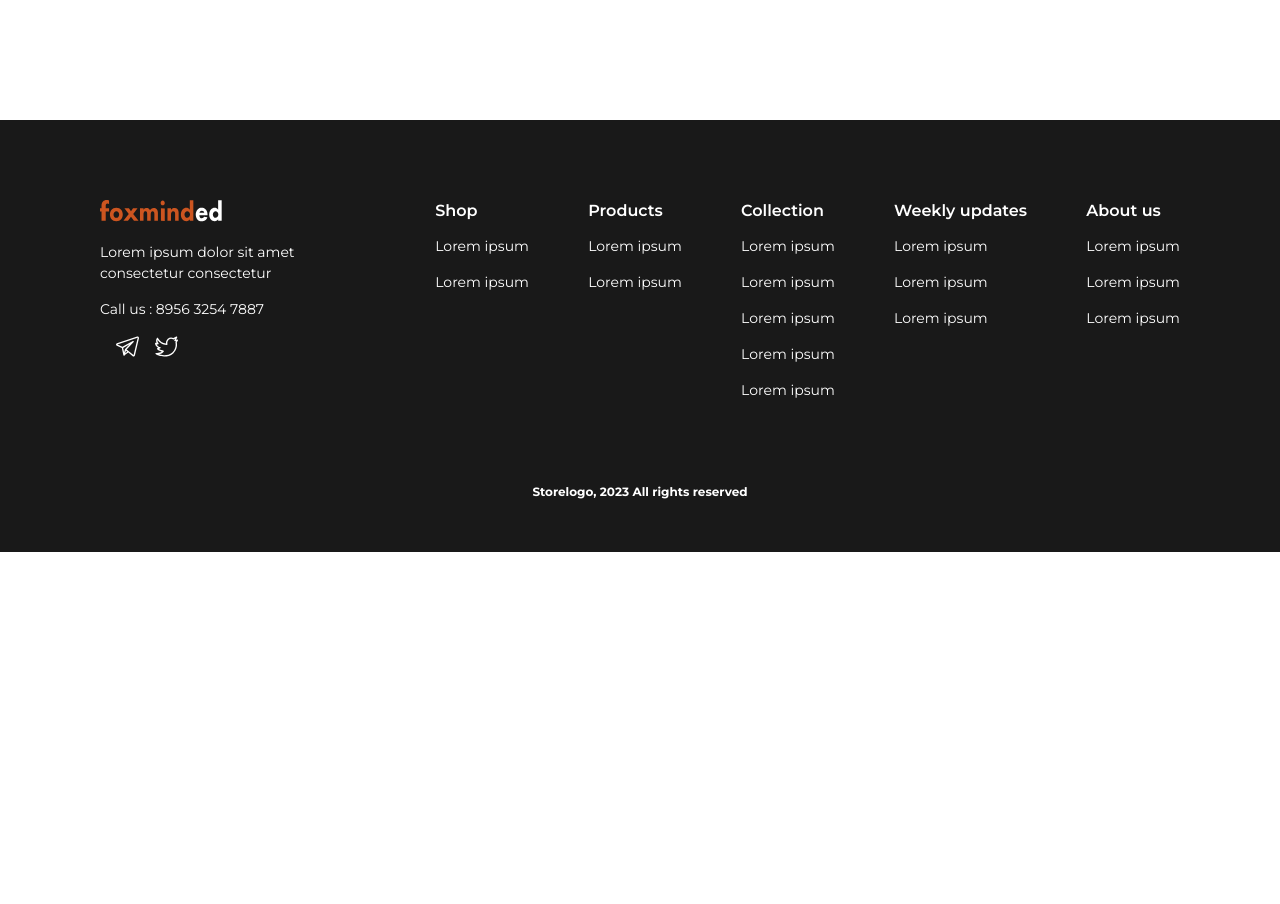
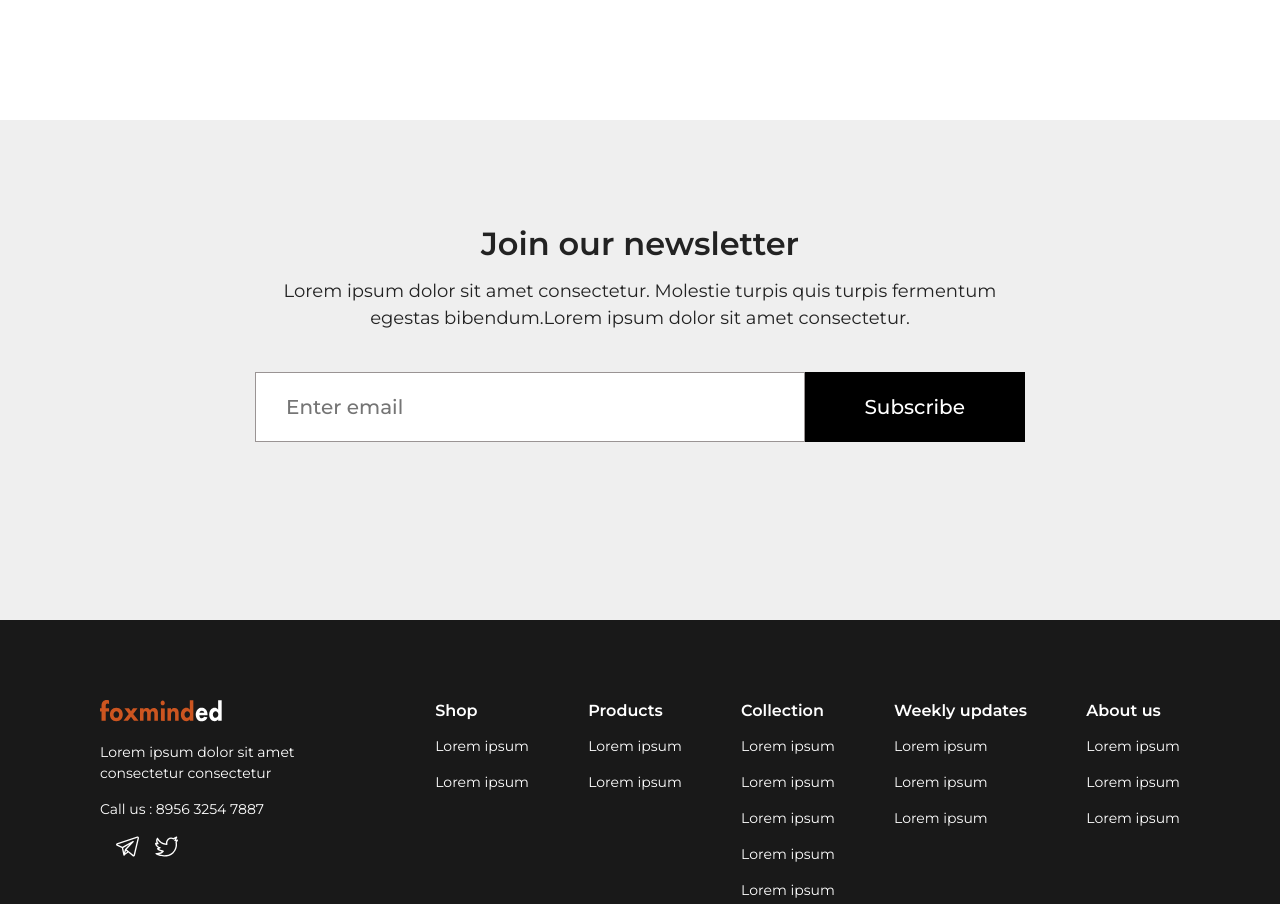
Before and after one commit to tophcore9/tech-shop, a plain HTML site: page task_2.8/main.html in a window 1280 px wide. Shown: the part 1880-2784 px from the top of the page. Before the commit the page ends 2432 px from the top, so only its background shows below. Drawn offline with Linux system fonts and the light colour scheme.

Commit message:
Add newsletter part to the main page

```diff
--- a/task_2.8/css/footer/footer.scss
+++ b/task_2.8/css/footer/footer.scss
@@ -51,8 +51,13 @@
     margin-top: 15px;
 }
 
-.list-item__link:hover {
-    border-bottom: 1px solid white;
+.list-item__link {
+    border-bottom: 1px solid #191919;
+    transition: border-bottom 0.2s ease-out;
+
+    &:hover {
+        border-bottom: 1px solid white;
+    }
 }
 
 .footer__down-part {
--- a/task_2.8/css/newsletter/newsletter.scss
+++ b/task_2.8/css/newsletter/newsletter.scss
@@ -1,3 +1,82 @@
-.newsertter {
+.newsletter {
+    height: 100%;
+    width: 100%;
     min-height: 500px;
+
+    background-color: #EFEFEF;
 }
+
+.newsletter-content {
+    padding: 100px 155px 0 155px;
+
+    height: 100%;
+
+    display: flex;
+    flex-direction: column;
+    justify-content: center;
+    align-items: center;
+}
+
+.newsletter-title {
+    margin-bottom: 10px;
+
+    font-weight: 600;
+    font-size: 32px;
+    line-height: 48px;
+}
+
+.newsletter-text {
+    margin-bottom: 40px;
+
+    text-align: center;
+    font-weight: 400;
+    font-size: 18px;
+    line-height: 27px;
+}
+
+.newsletter-form {
+    width: 100%;
+    height: 70px;
+
+    display: flex;
+    justify-content: stretch;
+    align-items: stretch;
+}
+
+.newsletter-form__email {
+    padding-left: 30px;
+
+    width: 100%;
+
+    flex: 5;
+    border: 1px solid #9A9494;
+
+    font-family: 'Montserrat';
+    font-weight: 500;
+    font-size: 20px;
+}
+
+.newsletter-form__subscribe {
+    height: 100%;
+
+    flex: 2;
+
+    border: 1px solid black;
+    border-left: 0;
+
+    font-family: 'Montserrat';
+    font-weight: 500;
+    font-size: 20px;
+
+    background-color: black;
+    color: white;
+    transition: color 0.2s ease-out, background-color 0.2s ease-out;
+
+    &:hover {
+        border: 1px solid #9A9494;
+        border-left: 0;
+
+        background-color: white;
+        color: black;
+    }
+}
--- a/task_2.8/main.html
+++ b/task_2.8/main.html
@@ -47,7 +47,16 @@
             </section>
 
             <section class="newsletter">
-                <div class="wrapper"></div>
+                <div class="wrapper">
+                    <div class="newsletter-content">
+                        <h2 class="newsletter-title">Join our newsletter</h2>
+                        <p class="newsletter-text">Lorem ipsum dolor sit amet consectetur. Molestie turpis quis turpis fermentum egestas bibendum.Lorem ipsum dolor sit amet consectetur. </p>
+                        <form class="newsletter-form">
+                            <input class="newsletter-form__email" type="text" placeholder="Enter email">
+                            <input class="newsletter-form__subscribe" type="button" value="Subscribe">
+                        </form>
+                    </div>
+                </div>
             </section>
 
             <footer class="footer">
```
Also changed, not shown: task_2.8/css/footer/footer.css, task_2.8/css/newsletter/newsletter.css, 2 other files.
